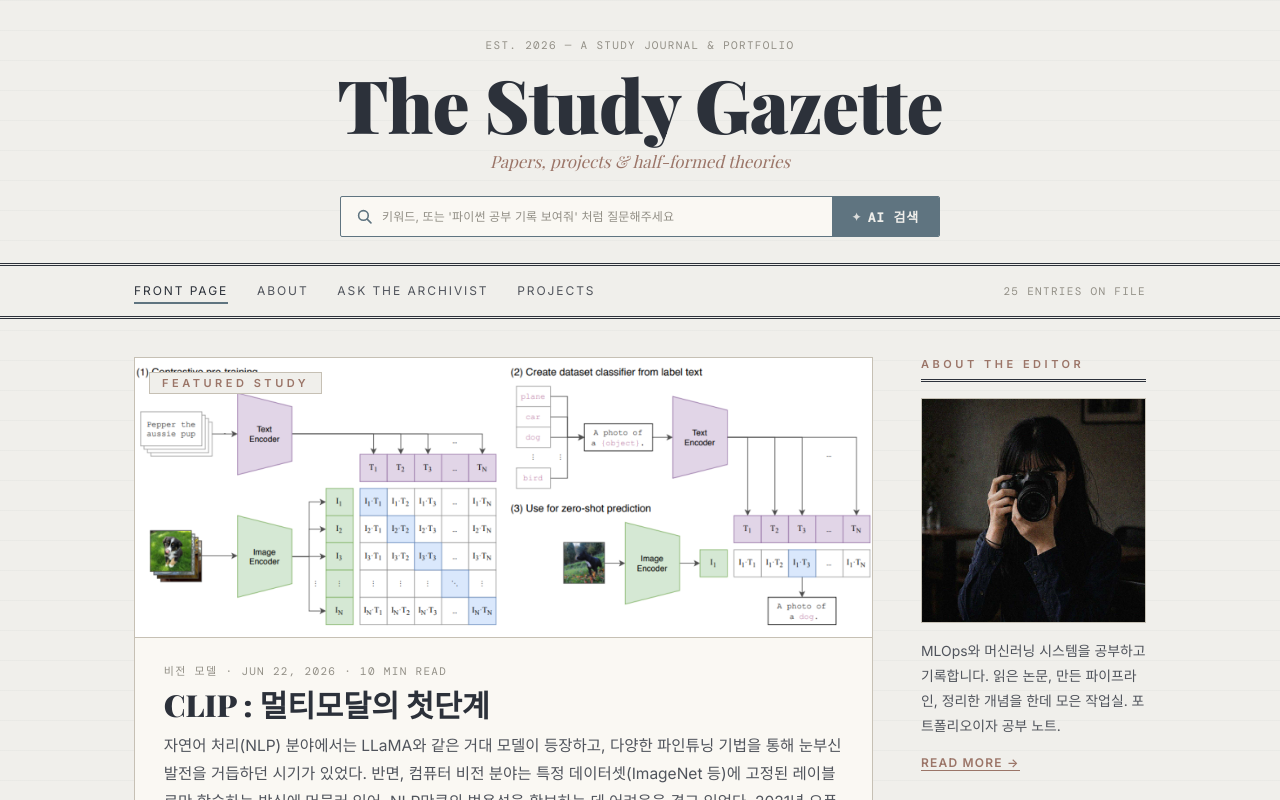
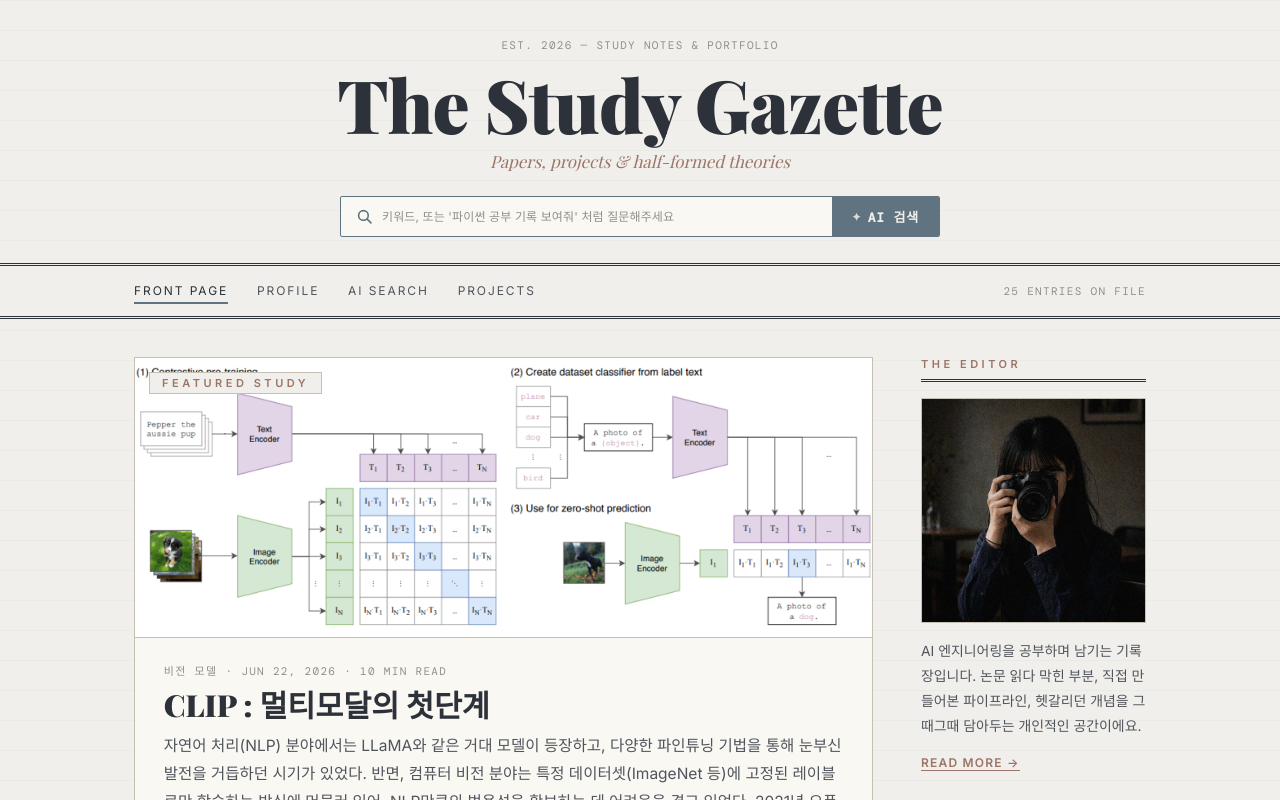
Before and after one commit to rangedayo/study-gazette, a Next.js app: page / in a window 1280 px wide. Shown: the top 800 px of the page. Built offline with nearby package versions, Linux system fonts and the light colour scheme; a web font is replaced by a local one.

Commit message:
feat: About을 Profile 탭으로 개편 — 소개글 정비·라벨/탭명 정리(The Editor·AI Search·Study Notes)

```diff
--- a/app/Gazette.jsx
+++ b/app/Gazette.jsx
@@ -663,7 +663,7 @@ export default function StudyGazette() {
 
       {/* ── 마스트헤드 (신문 제호 + 검색창) ── */}
       <header className="masthead dbl-bot" style={{ textAlign: "center", padding: "2.4rem 1.5rem 1.6rem" }}>
-        <div className="kicker" style={{ marginBottom: ".9rem" }}>Est. 2026 — A Study Journal &amp; Portfolio</div>
+        <div className="kicker" style={{ marginBottom: ".9rem" }}>Est. 2026 — Study Notes &amp; Portfolio</div>
         <h1 onClick={goHome} style={{ fontFamily: FD, fontWeight: 900, fontSize: "clamp(2.6rem,7vw,4.6rem)", color: C.ink, margin: 0, letterSpacing: "-.01em", lineHeight: .98, cursor: "pointer" }}>The Study Gazette</h1>
         <div style={{ fontFamily: FD, fontStyle: "italic", fontSize: "1.05rem", color: C.brick, marginTop: ".7rem" }}>Papers, projects &amp; half-formed theories</div>
 
@@ -707,8 +707,8 @@ export default function StudyGazette() {
       <nav className="dbl-bot" style={{ position: "sticky", top: 0, zIndex: 20, background: C.bg }}>
         <div style={{ maxWidth: 1060, margin: "0 auto", padding: "0 1.5rem", display: "flex", alignItems: "center", gap: "1.8rem", height: 50 }}>
           <button className={"navlink" + (route.name === "home" ? " on" : "")} onClick={goHome}>Front Page</button>
-          <button className={"navlink" + (route.name === "about" ? " on" : "")} onClick={() => goto("about")}>About</button>
-          <button className={"navlink" + (route.name === "archive" ? " on" : "")} onClick={() => goto("archive")}>Ask the Archivist</button>
+          <button className={"navlink" + (route.name === "about" ? " on" : "")} onClick={() => goto("about")}>Profile</button>
+          <button className={"navlink" + (route.name === "archive" ? " on" : "")} onClick={() => goto("archive")}>AI Search</button>
           <button className={"navlink" + (route.name === "projects" ? " on" : "")} onClick={() => goto("projects")}>Projects</button>
           <span className="kicker hide-sm" style={{ marginLeft: "auto" }}>{posts.length} entries on file</span>
         </div>
@@ -744,10 +744,10 @@ export default function StudyGazette() {
 
             <aside className="hide-sm">
               <div id="about" style={{ marginBottom: "2.4rem" }}>
-                <div className="eyebrow dbl-bot" style={{ paddingBottom: ".5rem", marginBottom: "1rem" }}>About the Editor</div>
+                <div className="eyebrow dbl-bot" style={{ paddingBottom: ".5rem", marginBottom: "1rem" }}>The Editor</div>
                 <div style={{ aspectRatio: "1 / 1", border: `1px solid ${C.frame}`, overflow: "hidden", marginBottom: "1rem", filter: "grayscale(.12)" }}><img src="/profile.jpg" alt="최사랑" style={{ width: "100%", height: "100%", objectFit: "cover", objectPosition: "center 30%" }} /></div>
                 <p style={{ fontSize: ".87rem", lineHeight: 1.8, color: C.body, margin: 0 }}>
-                  MLOps와 머신러닝 시스템을 공부하고 기록합니다. 읽은 논문, 만든 파이프라인, 정리한 개념을 한데 모은 작업실. 포트폴리오이자 공부 노트.
+                  AI 엔지니어링을 공부하며 남기는 기록장입니다. 논문 읽다 막힌 부분, 직접 만들어본 파이프라인, 헷갈리던 개념을 그때그때 담아두는 개인적인 공간이에요.
                 </p>
                 <button onClick={() => goto("about")} className="readmore" style={{ marginTop: "1rem", background: "none", border: "none", padding: 0, fontFamily: FB, fontSize: 12, letterSpacing: ".1em", color: C.brick, textTransform: "uppercase", fontWeight: 600, borderBottom: `1.5px solid ${C.brick}`, cursor: "pointer" }}>Read more →</button>
               </div>
@@ -770,7 +770,7 @@ export default function StudyGazette() {
         {route.name === "about" && (
           <article style={{ maxWidth: 720, margin: "0 auto", padding: "2.8rem 0 4rem" }}>
             <button onClick={goHome} className="eyebrow" style={{ background: "none", border: "none", padding: 0, marginBottom: "1.8rem" }}>← Back to front page</button>
-            <div className="eyebrow" style={{ marginBottom: "1rem" }}>About the Editor</div>
+            <div className="eyebrow" style={{ marginBottom: "1rem" }}>The Editor</div>
             <h1 style={{ fontFamily: FD, fontWeight: 900, fontSize: "clamp(2rem,5vw,2.9rem)", color: C.ink, lineHeight: 1.1, margin: "0 0 .6rem" }}>최사랑</h1>
             <p style={{ fontFamily: FD, fontStyle: "italic", fontSize: "1.1rem", color: C.brick, margin: "0 0 1.8rem" }}>Editor · MLOps &amp; ML Systems</p>
 
@@ -781,8 +781,10 @@ export default function StudyGazette() {
                 완성된 결론보다 ‘이해해가는 과정’을 남기는 데 의미를 둡니다.
               </p>
 
-              <h2 className="g-h2">이 저널에 대하여</h2>
-              <p className="g-p">The Study Gazette는 제가 공부하며 정리한 머신러닝 시스템과 MLOps 지식을 모아두는 작업실입니다. 읽은 논문, 직접 구성한 파이프라인, 한 번에 와닿지 않았던 개념을 다시 제 언어로 풀어 쓴 기록들이 이곳에 쌓입니다. 누군가에게 보여주기 위한 글이기 이전에, 미래의 제가 다시 꺼내 읽을 노트입니다.</p>
+              <p className="g-p">비전공자로 출발해 AI 엔지니어링을 공부하며 AI 엔지니어로의 커리어 전환을 준비하고 있습니다. 매일 논문과 개념을 하나씩 제 것으로 만들며 기초부터 차근차근 과정을 밟아가고 있습니다. 화려한 모델을 좇기보다, 평가셋과 정량적 측정을 통해 시스템의 동작을 끝까지 검증하고 통제하는 방식을 지향합니다.</p>
+
+              <h2 className="g-h2">기록에 대하여</h2>
+              <p className="g-p">이곳에는 머신러닝 시스템과 MLOps를 공부하며 정리한 기록이 쌓입니다. 읽은 논문, 직접 구성한 파이프라인, 한 번에 이해되지 않았던 개념을 제 언어로 다시 풀어 쓴 글들입니다.</p>
 
               <h2 className="g-h2">관심 분야</h2>
               <ul className="g-ul">
@@ -792,11 +794,8 @@ export default function StudyGazette() {
                 <li>AI 개발 도구와 코딩 에이전트 활용</li>
               </ul>
 
-              <h2 className="g-h2">약력</h2>
-              <p className="g-p">비개발자로 출발해 AI 엔지니어링을 공부하며 AI 엔지니어 신입으로의 전향을 준비하고 있습니다. 식물 진단 AI 서비스와 태양광 발전량 예측·ESS 운영 시뮬레이션 등 세 개의 프로젝트를 직접 설계·구현했고, 화려한 모델보다 평가셋과 측정으로 AI 시스템의 동작을 끝까지 통제하는 방식으로 일합니다.</p>
-
               <h2 className="g-h2">연락</h2>
-              <p className="g-p">이메일 <a href="mailto:rangedayo@naver.com" style={{ color: C.brick }}>rangedayo@naver.com</a> · GitHub <a href="https://github.com/rangedayo" target="_blank" rel="noreferrer" style={{ color: C.brick }}>github.com/rangedayo</a></p>
+              <p className="g-p">이메일 : <a href="mailto:rangedayo@naver.com" style={{ color: C.brick }}>rangedayo@naver.com</a><br />GitHub : <a href="https://github.com/rangedayo" target="_blank" rel="noreferrer" style={{ color: C.brick }}>github.com/rangedayo</a></p>
 
             </div>
           </article>
```
